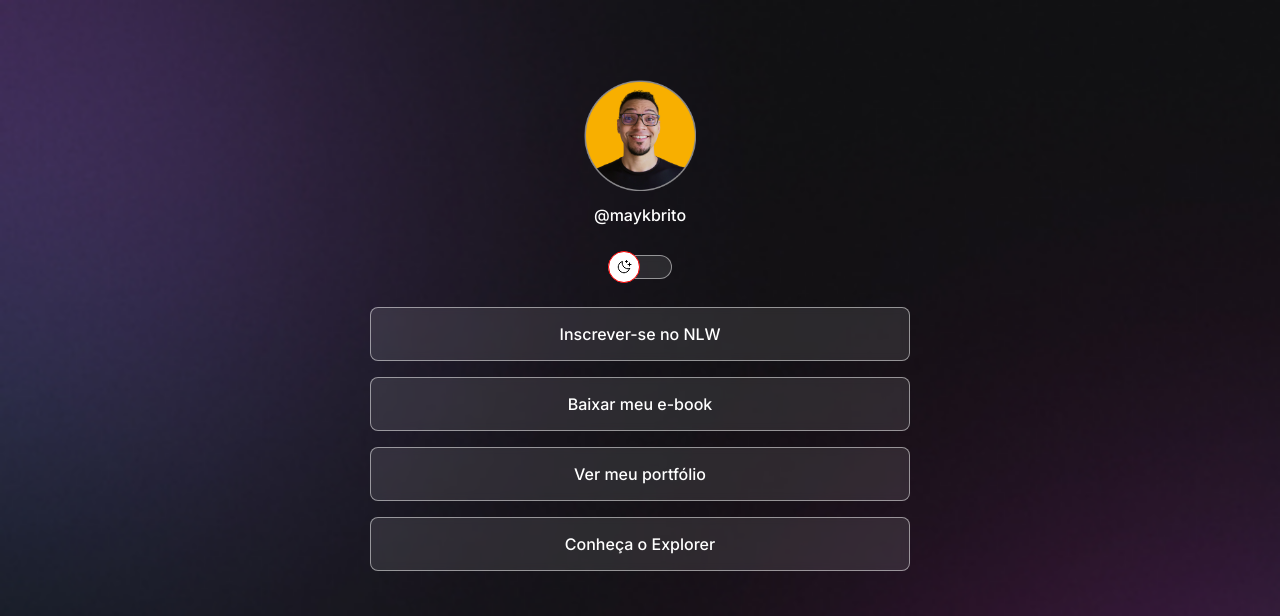
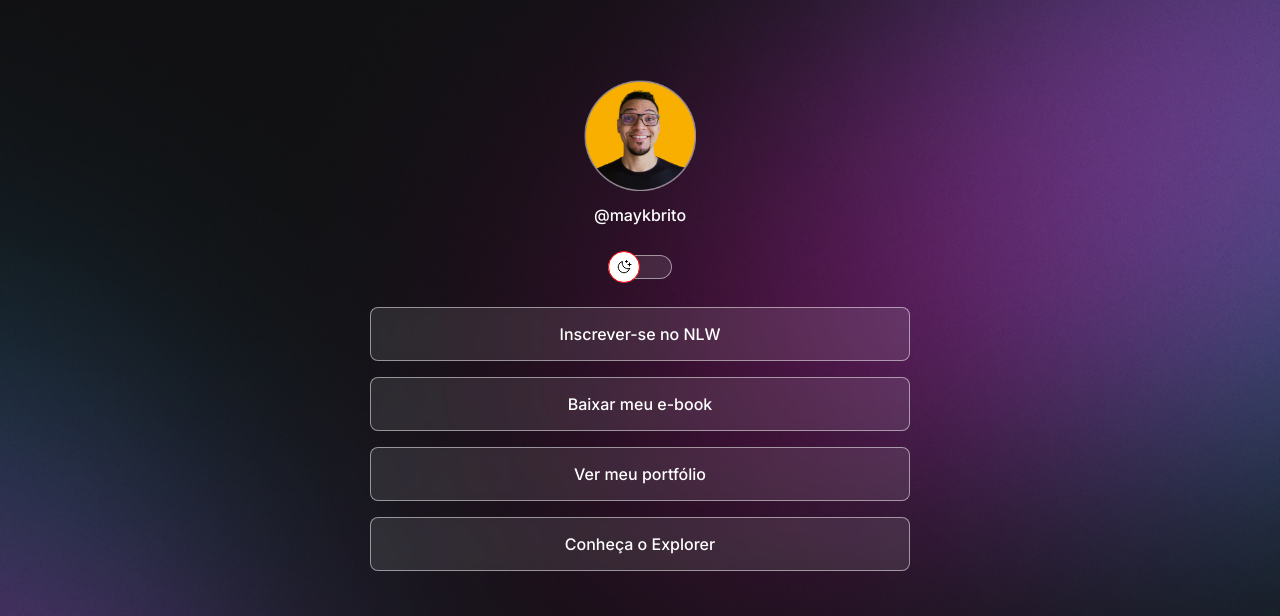
Before and after one commit to brenorosa92/Projeto-Discover, a plain HTML site: page index.html in a window 1280 px wide. Shown: the top 616 px of the page. Drawn offline with nearby package versions, Linux system fonts and the light colour scheme.

Commit message:
change background based on media queries

```diff
--- a/style.css
+++ b/style.css
@@ -28,6 +28,7 @@
 
 body {
   background: var(--bg-url) no-repeat top center/cover;
+  height: 100vh;
 }
 
 body * {
@@ -163,3 +164,14 @@ footer {
   text-align: center;
   font-size: 14px;
 }
+
+/* meduia queries */
+@media (min-width: 700px) {
+  :root {
+    --bg-url: url(./assets/assets/bg-desktop.jpg)
+  }
+
+  .light {
+    --bg-url: url(./assets/assets/bg-desktop-light.jpg)
+  }
+}
```
